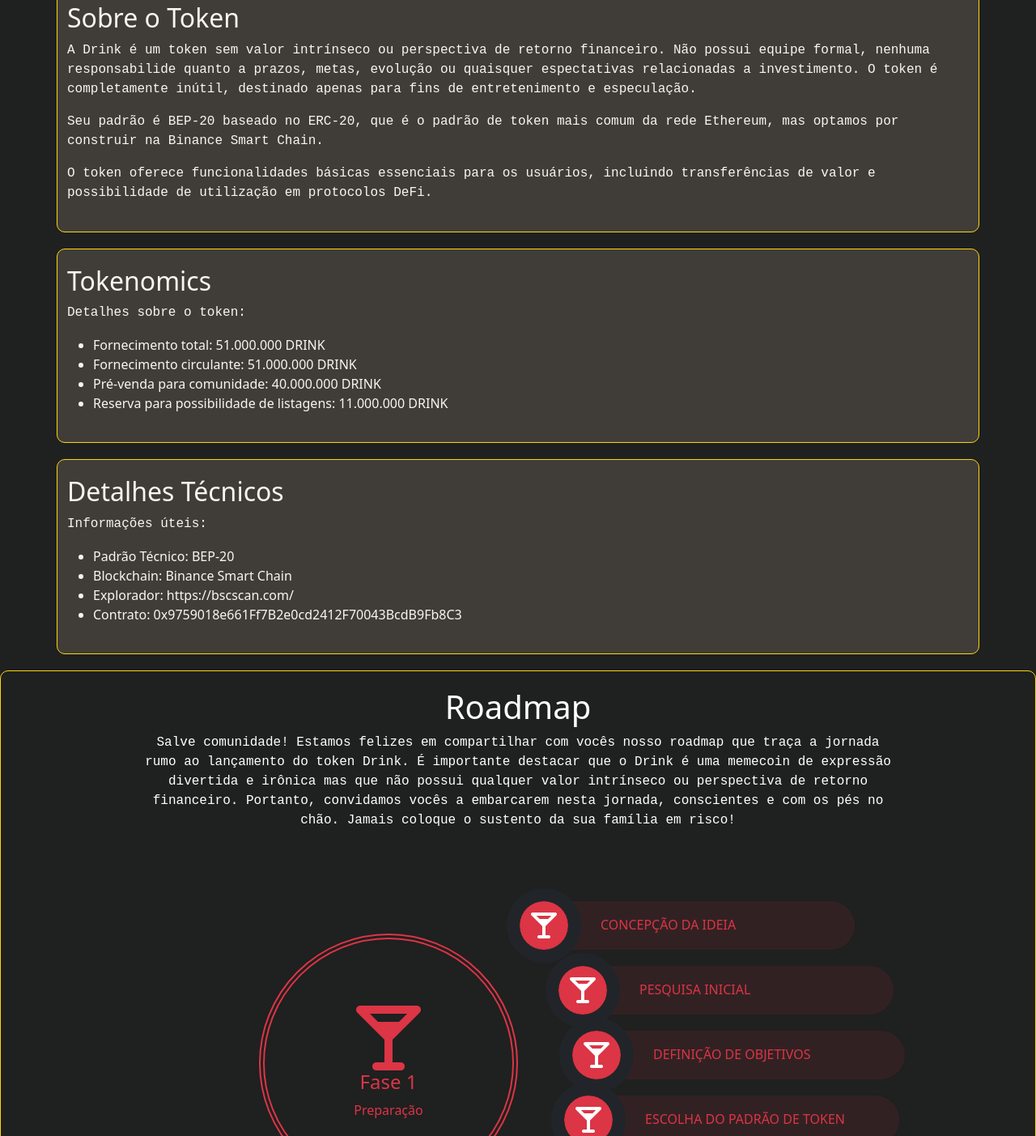
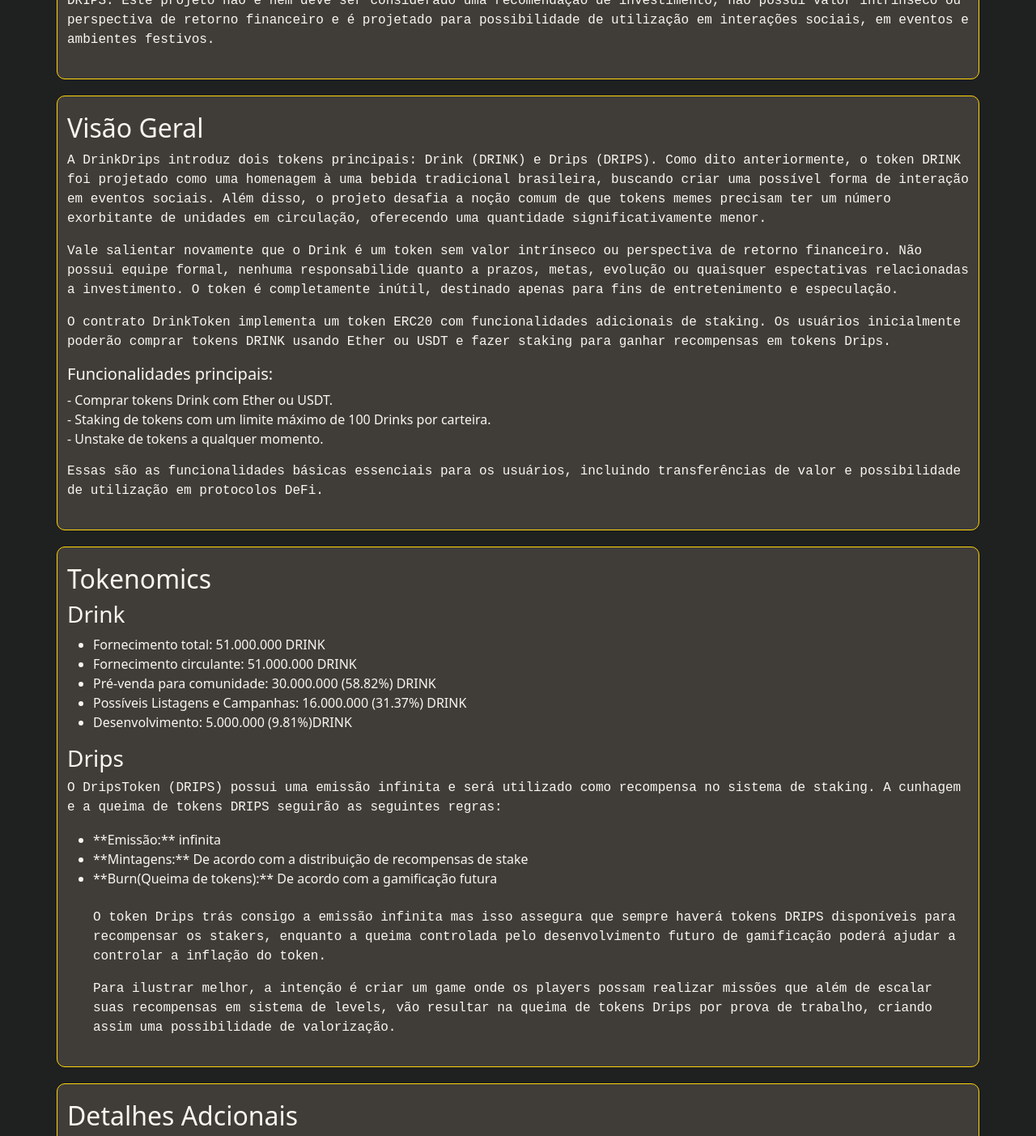
Before and after one commit to drinkdrips/drinkdrips.github.io, a plain HTML site: page index.html in a window 1280 px wide. Shown: the part 1030-2433 px from the top of the page at 81% size. Drawn offline with nearby package versions, Linux system fonts and the light colour scheme; a web font is replaced by a local one.

Commit message:
Update index.html

```diff
--- a/index.html
+++ b/index.html
@@ -27,43 +27,61 @@
   </nav>
 
 <div class="container" id="comprar">
-  <h2>Mais do que uma memecoin</h2>
-  <p>O Token Drink foi projetado como uma homenagem à uma bebida tradicional brasileira, por isso a quantidade total de tokens faz alusão a essa bebida, inserindo-se como uma possível forma de interação em eventos, festas, bares, baladas, afters e outros. Além disso, busca desmistificar a crença de que os tokens memes devem ter um número exorbitante de unidades em circulação. Ao contrário, o Drink desafia essa noção, oferecendo uma quantidade de tokens infinitamente menor do que as memecoins "da moda" oferecem.</p>
-
+  <h2>Memecoin? Só que não!</h2>
+  <p>O Token Drink foi projetado como uma homenagem à uma bebida tradicional brasileira, por isso a quantidade total de tokens faz alusão a famosa 51, ou como alguns chamam carinhosamente de "Boa ideia", inserindo-se como uma possível forma de interação em eventos, festas, bares, baladas, afters e outros. Além disso, busca desmistificar a crença de que os tokens memes devem ter um número exorbitante de unidades em circulação. Ao contrário, o Drink desafia essa noção, oferecendo uma quantidade de tokens infinitamente menor do que as memecoins "da moda" oferecem.</p>
+  <p>A DrinkDrips é uma plataforma simples que visa criar um ecossistema dinâmico através do uso de tokens criptográficos. Os usuários podem comprar e fazer staking de tokens DRINK para ganhar recompensas na forma de tokens DRIPS. Este projeto não é nem deve ser considerado uma recomendação de investimento, não possui valor intrínseco ou perspectiva de retorno financeiro e é projetado para possibilidade de utilização em interações sociais, em eventos e ambientes festivos.</P>
 </div>
 <div class="container">
  <!-- Informações sobre o token Drink -->
  <section id="drink-info">
- <h2>Sobre o Token</h2>
- <p>A Drink é um token sem valor intrínseco ou perspectiva de retorno financeiro. Não possui equipe formal, nenhuma responsabilide quanto a prazos, metas, evolução ou quaisquer espectativas relacionadas a investimento. O token é completamente inútil, destinado apenas para fins de entretenimento e especulação.</p>
-<p>Seu padrão é BEP-20 baseado no ERC-20, que é o padrão de token mais comum da rede Ethereum, mas optamos por construir na Binance Smart Chain.</p>
-<p>O token oferece funcionalidades básicas essenciais para os usuários, incluindo transferências de valor e possibilidade de utilização em protocolos DeFi.</p>
+ <h2>Visão Geral</h2>
+ <p>A DrinkDrips introduz dois tokens principais: Drink (DRINK) e Drips (DRIPS). Como dito anteriormente, o token DRINK foi projetado como uma homenagem à uma bebida tradicional brasileira, buscando criar uma possível forma de interação em eventos sociais. Além disso, o projeto desafia a noção comum de que tokens memes precisam ter um número exorbitante de unidades em circulação, oferecendo uma quantidade significativamente menor.</p>
+ <p>Vale salientar novamente que o Drink é um token sem valor intrínseco ou perspectiva de retorno financeiro. Não possui equipe formal, nenhuma responsabilide quanto a prazos, metas, evolução ou quaisquer espectativas relacionadas a investimento. O token é completamente inútil, destinado apenas para fins de entretenimento e especulação.</p>
+<p>O contrato DrinkToken implementa um token ERC20 com funcionalidades adicionais de staking. Os usuários inicialmente poderão comprar tokens DRINK usando Ether ou USDT e fazer staking para ganhar recompensas em tokens Drips.
+
+   <h5>Funcionalidades principais:</h5>
+- Comprar tokens Drink com Ether ou USDT.<br>
+- Staking de tokens com um limite máximo de 100 Drinks por carteira. <br>
+- Unstake de tokens a qualquer momento.
+</p>
+<p>Essas são as funcionalidades básicas essenciais para os usuários, incluindo transferências de valor e possibilidade de utilização em protocolos DeFi.</p>
 </section>
 </div>
 <div class="container">
           <!-- Seção Tokenomics -->
               <section id="tokenomics">
                 <h2>Tokenomics</h2>
-                <p>Detalhes sobre o token:</p>
+                <h3>Drink</h3>
                 <ul>
                   <li>Fornecimento total: 51.000.000 DRINK</li>
                   <li>Fornecimento circulante: 51.000.000 DRINK</li>
-                  <li>Pré-venda para comunidade: 40.000.000 DRINK</li>
-                  <li>Reserva para possibilidade de listagens: 11.000.000 DRINK</li>
+                  <li>Pré-venda para comunidade: 30.000.000 (58.82%) DRINK</li>
+                  <li>Possíveis Listagens e Campanhas: 16.000.000 (31.37%) DRINK</li>
+                  <li>Desenvolvimento: 5.000.000 (9.81%)DRINK</li>
                 </ul>
+
+
+                <h3>Drips</h3>
+                <p>O DripsToken (DRIPS) possui uma emissão infinita e será utilizado como recompensa no sistema de staking. A cunhagem e a queima de tokens DRIPS seguirão as seguintes regras:</p>
+                <ul>
+                  <li>**Emissão:** infinita</li>
+                  <li>**Mintagens:** De acordo com a distribuição de recompensas de stake</li>
+                  <li>**Burn(Queima de tokens):** De acordo com a gamificação futura</li><br>
+                  <p>O token Drips trás consigo a emissão infinita mas isso assegura que sempre haverá tokens DRIPS disponíveis para recompensar os stakers, enquanto a queima controlada pelo desenvolvimento futuro de gamificação poderá ajudar a controlar a inflação do token.</p>
+                  <p>Para ilustrar melhor, a intenção é criar um game onde os players possam realizar missões que além de escalar suas recompensas em sistema de levels, vão resultar na queima de tokens Drips por prova de trabalho, criando assim uma possibilidade de valorização.</p>
               </section>
 </div>
 
   <div class="container">
           <!-- Seção Detalhes Técnicos -->
               <section id="detalhes-tecnicos">
-                <h2>Detalhes Técnicos</h2>
+                <h2>Detalhes Adcionais</h2>
                 <p>Informações úteis:</p>
                 <ul>
-                  <li>Padrão Técnico: BEP-20</li>
-                  <li>Blockchain: Binance Smart Chain</li>
-                  <li>Explorador: https://bscscan.com/</li>
-                  <li>Contrato: 0x9759018e661Ff7B2e0cd2412F70043BcdB9Fb8C3</li>
+                  <li>Padrão Técnico: ERC-20</li>
+                  <li>Blockchain: Polygon zkEVM (em estudo técnico)</li>
+                  <li>Explorador: https://zkevm.polygonscan.com/</li>
+                  <li>Contratos: Em fase de testes no Remix IDE</li>
                 </ul>
               </section>
 </div>
```
